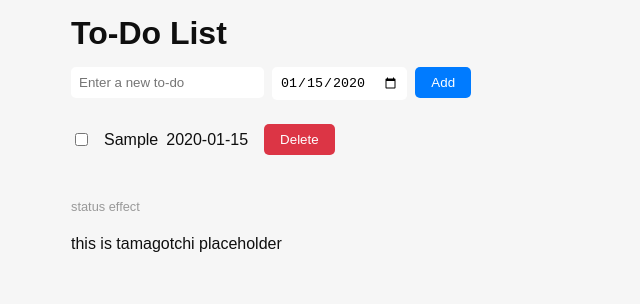
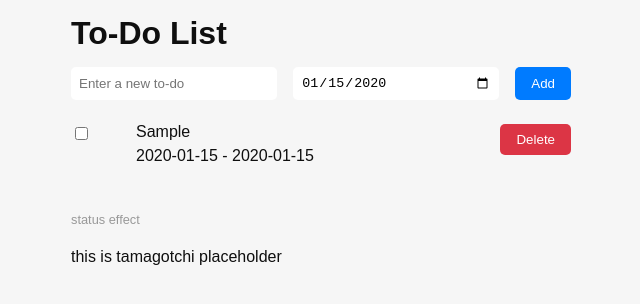
Before and after one commit to Kndgy/to-do-tamagotchi, a React (Vite) app: page / in a window 1280 px wide. Both pictures are taken after typing "Sample", "2020-01-15" into the empty fields and a click on the button "Add". Shown: the top 304 px of the page, without its empty margins (319-959 px from the left). Built offline with nearby package versions, Linux system fonts and the light colour scheme.

Commit message:
date checker component

```diff
--- a/src/App.css
+++ b/src/App.css
@@ -2,6 +2,11 @@
   font-family: Arial, sans-serif;
   max-width: 500px;
   margin: 0 auto;
+}
+
+.todo-form{
+  display: flex;
+  gap: 0.5em;
 }
 
 .todo-input {
@@ -9,9 +14,11 @@
   border-radius: 5px;
   border: none;
   margin-right: 0.5rem;
+  width: 100%;
 }
 
 .todo-date {
+  width: 100%;
   padding: 0.5rem;
   border-radius: 5px;
   border: none;
@@ -28,15 +35,22 @@
 }
 
 .todo-checkbox {
-  margin-right: 0.5rem;
+  margin-right: 2rem;
 }
 
 .todo-task {
-  margin-right: 0.5rem;
   cursor: pointer;
   display: flex;
-  flex-direction: row;
-  gap: 0.5rem
+  flex-direction: column;
+  justify-content: flex-start;
+  align-items: flex-start;
+  margin-top: -4px;
+  width: 100%;
+}
+
+.todo-task-date {
+  display: flex;
+  gap: 1rem;
 }
 
 .todo-edit {
@@ -46,6 +60,13 @@
   margin-right: 0.5rem;
 }
 
+.todo-delete-wrapper {
+  justify-content: flex-end;
+  width: 100%;
+  justify-content: flex-end;
+  display: flex;
+}
+
 .todo-delete {
   background-color: #dc3545;
   color: #fff;
@@ -53,6 +74,8 @@
   border-radius: 5px;
   padding: 0.5rem 1rem;
   cursor: pointer;
+  justify-content: flex-end;
+
 }
 
 .todo-status {
--- a/src/App.tsx
+++ b/src/App.tsx
@@ -12,14 +12,12 @@ interface Todo {
 const initialTodos: Todo[] = [];
 
 const App = () => {
-  // You will see "Hello, World!" printed in the console!
   if(typeof window !== 'undefined'){
     console.log("this code is running in the browser")
   }else{
     invoke('greet', { name: 'World' })
     .then((response) => console.log(response))
   }
-// console.log()
   const [todos, setTodos] = useState<Todo[]>(initialTodos);
   const [newTodo, setNewTodo] = useState<string>("");
   const [taskDate, setTaskDate] = useState<string>('');
@@ -96,11 +94,24 @@ const App = () => {
   console.log(minute, hour, day, month, year);
   document.addEventListener('contextmenu', event => event.preventDefault());
 
+  const DateElementCheck = ({todo}:{todo:string}) =>{
+    if(todo){
+      return(
+        <>
+            {todo} - {todo}
+        </>
+      )
+    }else{
+      return(
+        <>no date?</>
+      )
+    }
+  }
 
   return (
     <div className="todo-container">
       <h1>To-Do List</h1>
-  <form onSubmit={handleAddTodo}>
+      <form className="todo-form" onSubmit={handleAddTodo}>
         <input className="todo-input" type="text" value={newTodo} onChange={handleChange} placeholder="Enter a new to-do" />
         <input className="todo-date" type="date" onChange={handleDateChange}/>
         <button className="todo-button" type="submit">Add</button>
@@ -117,14 +128,15 @@ const App = () => {
               }
             />
             {todo.id === 0 ? (
-          <input
-            className="todo-edit"
-            type="text"
-            defaultValue={todo.task}
-            onBlur={(event) =>
-              handleEditTodo(todo.id, event.target.value.trim())
-            }
-          />
+              <></>
+              // <input
+              //   className="todo-edit"
+              //   type="text"
+              //   defaultValue={todo.task}
+              //   onBlur={(event) =>
+              //     handleEditTodo(todo.id, event.target.value.trim())
+              //   }
+              // />
             ) : (
               <div
                 className="todo-task"
@@ -139,17 +151,18 @@ const App = () => {
                 }}
               >
                 <div>{todo.task}</div>
-            <div>{todo.date}</div>
+                <div className='todo-task-date'>
+                  <DateElementCheck todo={todo.date}/>
+                </div>
               </div>
             )}
-        <button className="todo-delete" onClick={() => deleteTodo(todo.id)}>Delete</button>
+            <div className="todo-delete-wrapper"><button className="todo-delete" onClick={() => deleteTodo(todo.id)}>Delete</button></div>
           </li>
         ))}
       </ul>
       <p className="todo-status">status effect</p>
       this is tamagotchi placeholder
     </div>
-
   );
 };
 
--- a/src/styles.css
+++ b/src/styles.css
@@ -22,7 +22,8 @@ li{
   list-style: none;
   display: flex;
   flex-direction: row;
-  align-items: center;
+  align-items: flex-start;
   padding: 0.5rem 0 0.5rem 0;
-  gap: 0.5rem;
+  gap: 1rem;
+  width: 100%;
 }
```
Lines whose indentation alone changed are shown as unchanged.
